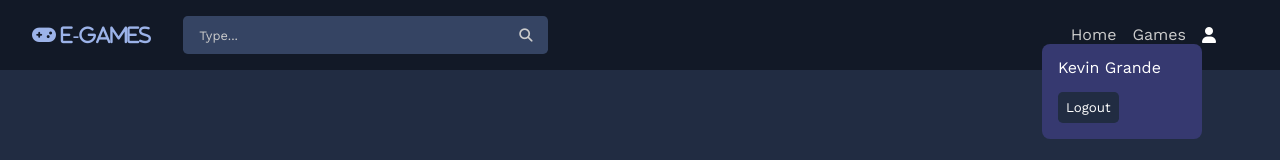
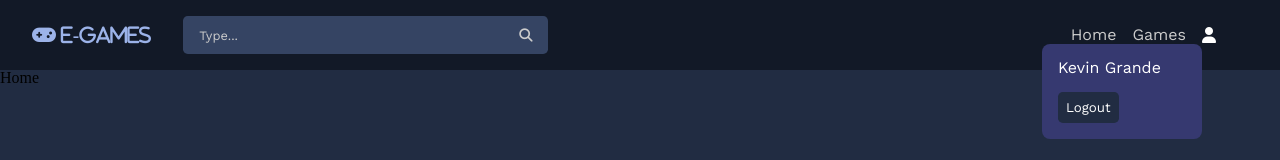
Before and after one commit to kevinllou/game-store, a React (Create React App) app: page / in a window 1280 px wide. Shown: the top 160 px of the page. Built offline with nearby package versions, Linux system fonts and the light colour scheme.

Commit message:
ADD: Home page to routes

```diff
--- a/src/App.tsx
+++ b/src/App.tsx
@@ -2,6 +2,7 @@ import React from 'react';
 import { BrowserRouter, Routes, Route } from 'react-router-dom';
 import './App.scss';
 import RootComponent from './components/Root/RootComponent';
+import Home from './pages/Home/Home';
 import DetailGame from './pages/DetailsGame/DetailGame';
 import Games from './pages/Games/Games';
 function App() {
@@ -9,6 +10,7 @@ function App() {
     <BrowserRouter>
       <Routes>
         <Route path='/' element={<RootComponent />}>
+          <Route index element={<Home />} />
           <Route path='games' element={<Games />} />
           <Route path='games/:id' element={<DetailGame />} />
         </Route>
```
